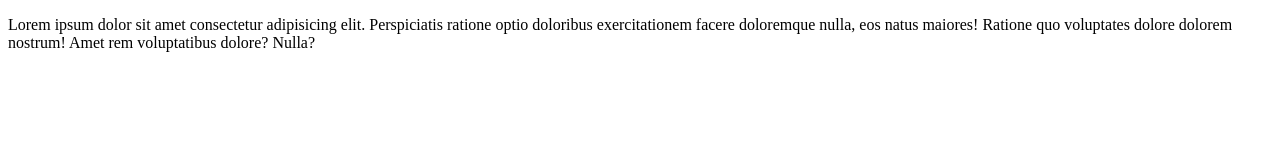
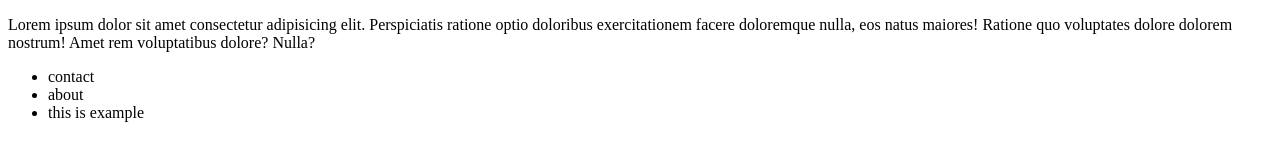
Before and after one commit to yoavlevin/learn-git, a plain HTML site: page index.html in a window 1280 px wide. Drawn offline with Linux system fonts and the light colour scheme.

Commit message:
add a list

```diff
--- a/index.html
+++ b/index.html
@@ -7,6 +7,10 @@
 </head>
 <body>
     <p>Lorem ipsum dolor sit amet consectetur adipisicing elit. Perspiciatis ratione optio doloribus exercitationem facere doloremque nulla, eos natus maiores! Ratione quo voluptates dolore dolorem nostrum! Amet rem voluptatibus dolore? Nulla?</p>
-
+    <ul>
+        <li>contact</li>
+        <li>about</li>
+        <li>this is example</li>
+    </ul>
 </body>
 </html>
```
